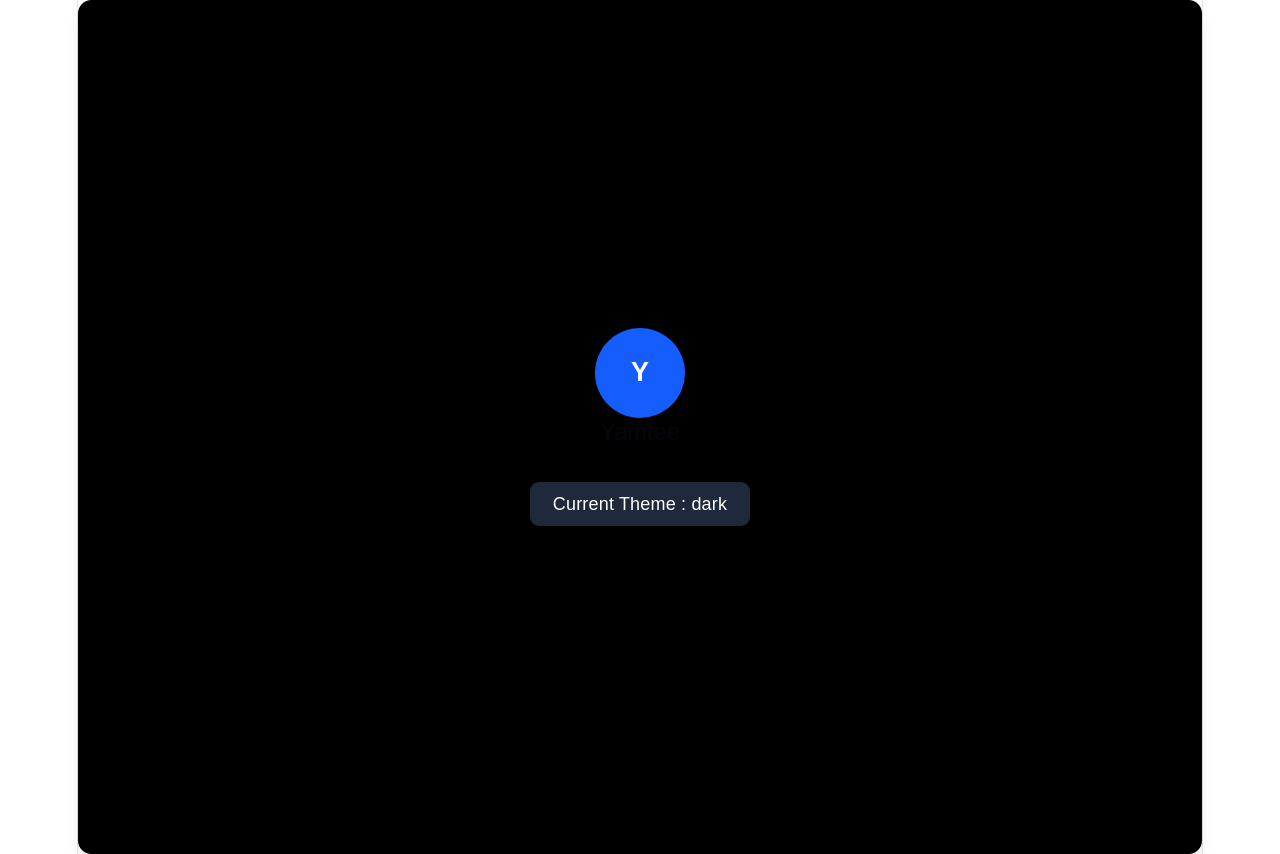
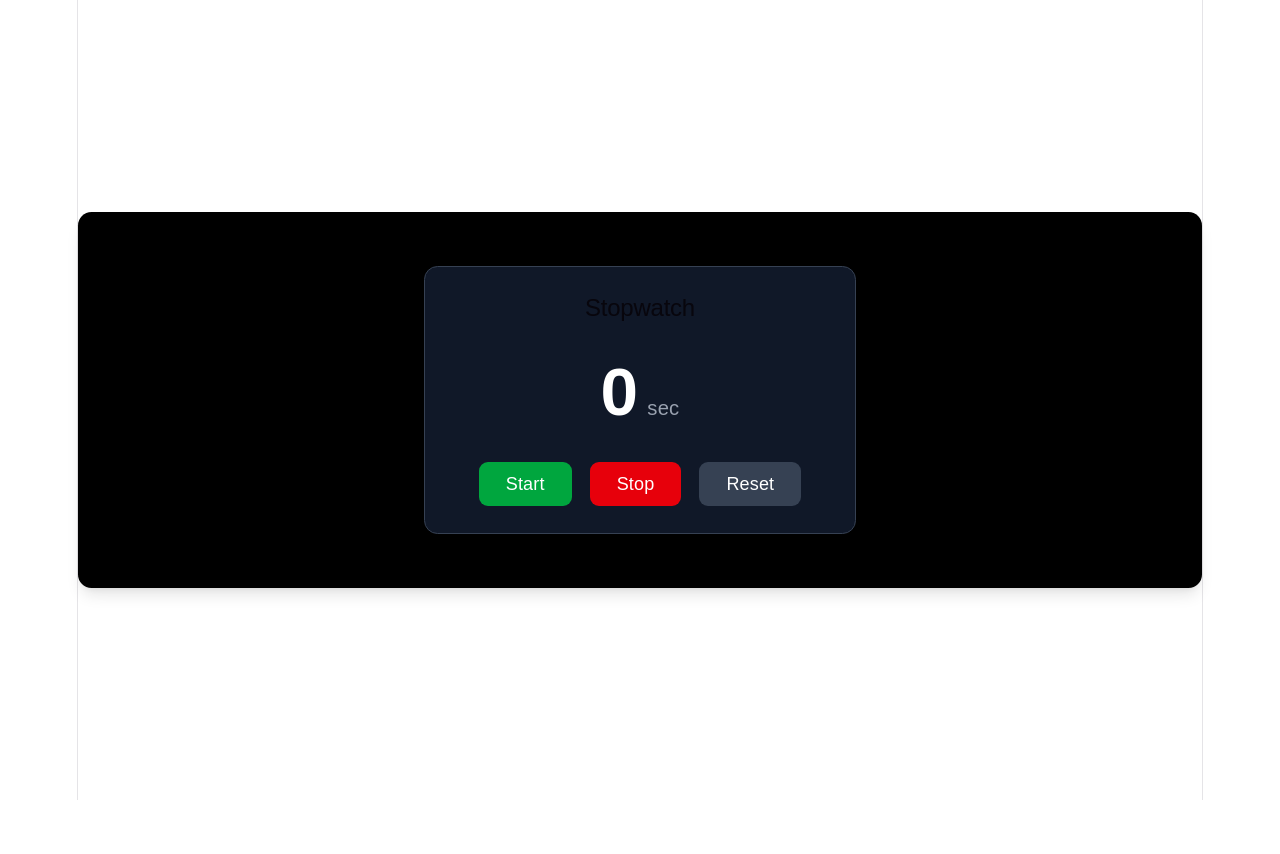
Before and after one commit to YamTee/react_19_tutorials, a React (Vite) app: page / in a window 1280 px wide. After the commit the page ends 800 px from the top, so only its background shows below. Built offline with nearby package versions, Linux system fonts and the light colour scheme; a web font is replaced by a local one.

Commit message:
complete react 19 tutorials

```diff
--- a/src/App.jsx
+++ b/src/App.jsx
@@ -18,6 +18,7 @@ import { ShoppingCartWithReducer } from "./ShoppingCartWithReducer";
 
 import { UserContextProvider } from "./UserContextProvider.jsx";
 import { UserDetailsFromUserContext } from "./UserDetailsFromUserContext.jsx";
+import { Stopwatch } from "./Stopwatch.jsx";
 
 function App() {
   return (
@@ -58,9 +59,11 @@ function App() {
 
         {/* <ShoppingCartWithReducer /> */}
 
-        <UserContextProvider>
+        {/* <UserContextProvider>
           <UserDetailsFromUserContext />
-        </UserContextProvider>
+        </UserContextProvider> */}
+
+        <Stopwatch />
       </div>
     </div>
   );
--- /dev/null
+++ b/src/Stopwatch.jsx
@@ -0,0 +1,61 @@
+import { useState, useRef } from "react";
+
+export const Stopwatch = () => {
+  const [time, setTime] = useState(0);
+
+  const intervalRef = useRef(null);
+
+  const start = () => {
+    intervalRef.current = setInterval(() => {
+      setTime((prev) => prev + 1);
+    }, 1000);
+  };
+
+  const stop = () => {
+    clearInterval(intervalRef.current);
+  };
+
+  const reset = () => {
+    clearInterval(intervalRef.current);
+    setTime(0);
+  };
+
+  return (
+    <div className="flex items-center justify-center p-6">
+      {/* Stopwatch Card */}
+      <div className="w-full max-w-sm rounded-xl border border-gray-700 bg-gray-900 p-6 text-center shadow-lg">
+        <h2 className="text-2xl font-bold text-white">Stopwatch</h2>
+
+        {/* Seconds */}
+        <div className="my-8 text-6xl font-bold text-white">
+          {time}
+          <span className="ml-2 text-lg font-normal text-gray-400">sec</span>
+        </div>
+
+        {/* Buttons */}
+        <div className="flex justify-center gap-4">
+          <button
+            onClick={start}
+            className="cursor-pointer rounded-lg bg-green-600 px-6 py-2 font-medium text-white transition hover:bg-green-700"
+          >
+            {time === 0 ? "Start" : "Continue"}
+          </button>
+
+          <button
+            onClick={stop}
+            className="cursor-pointer rounded-lg bg-red-600 px-6 py-2 font-medium text-white transition hover:bg-red-700"
+          >
+            Stop
+          </button>
+
+          <button
+            onClick={reset}
+            className="cursor-pointer rounded-lg bg-gray-700 px-6 py-2 font-medium text-white transition hover:bg-gray-600"
+          >
+            Reset
+          </button>
+        </div>
+      </div>
+    </div>
+  );
+};
```
